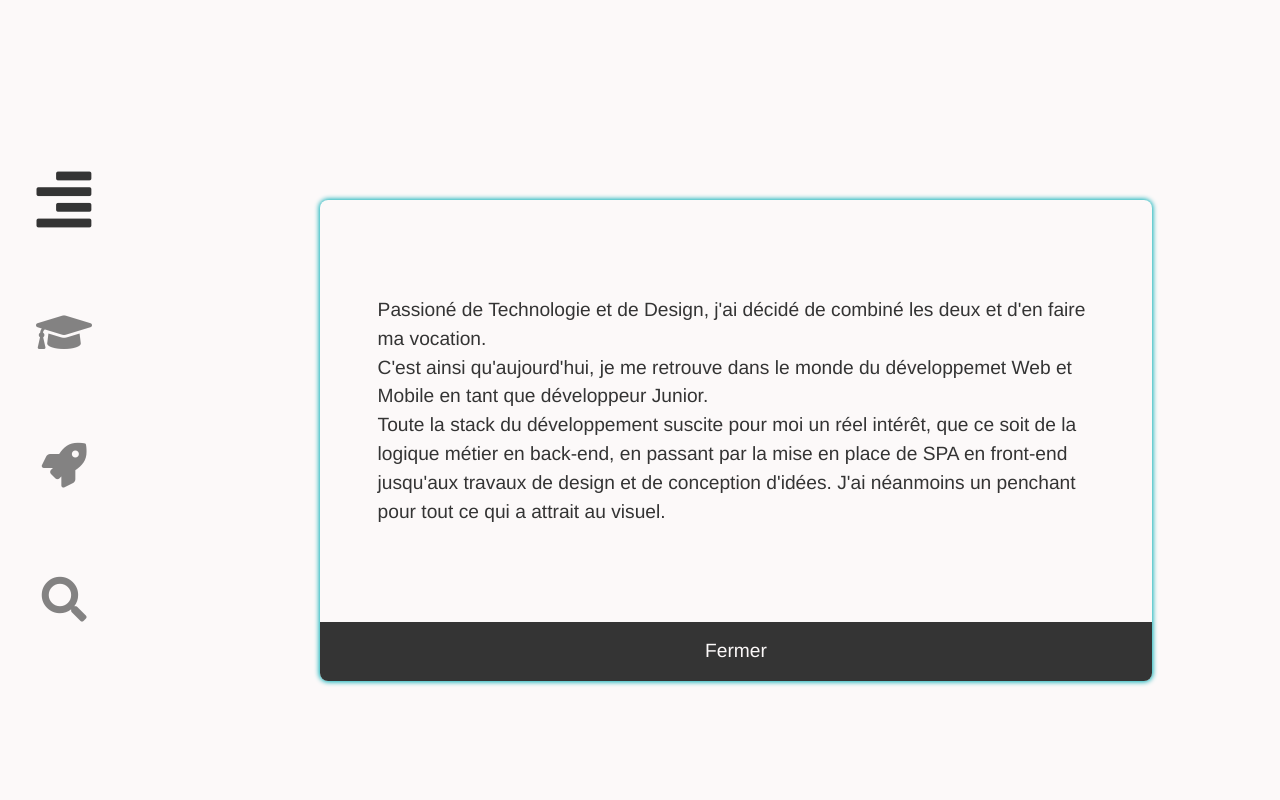
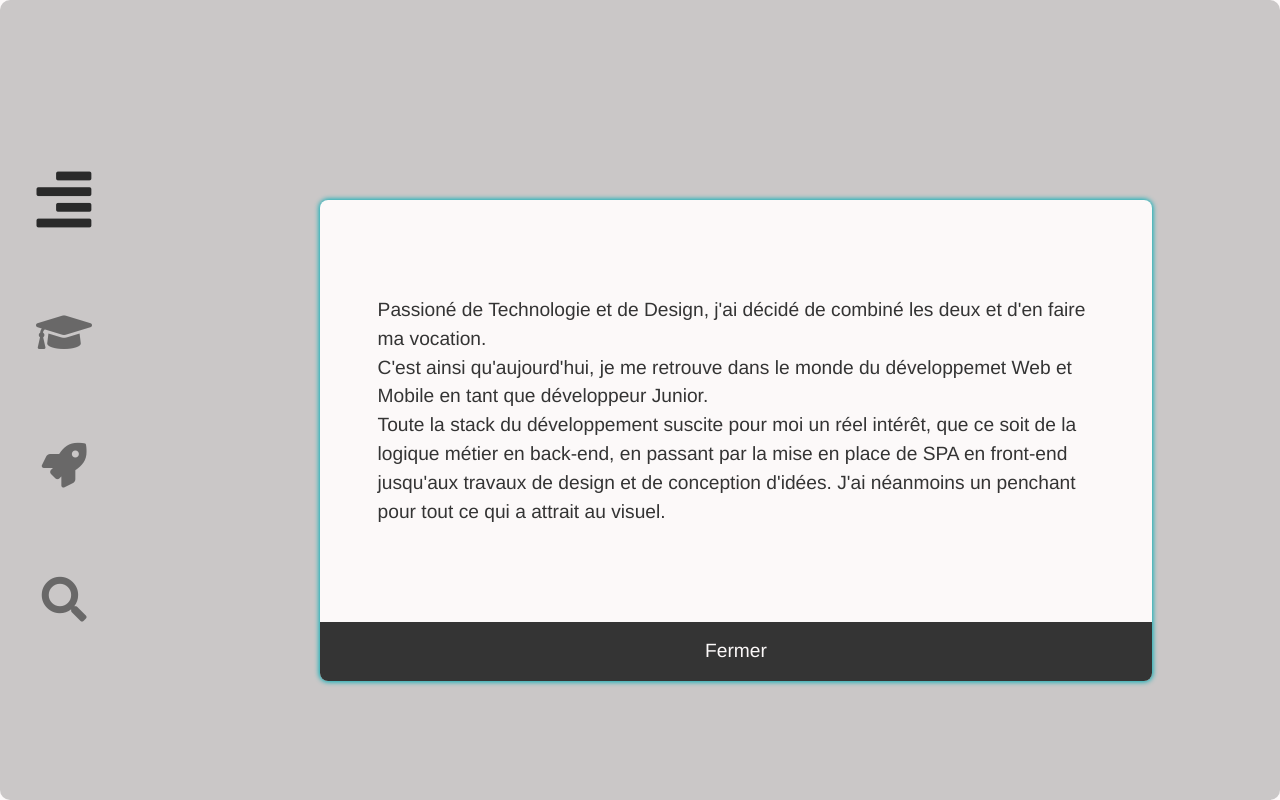
Before and after one commit to Erxhan/Portfolio, a React (Create React App) app: page / in a window 1280 px wide. Both pictures are taken after a click on the button "Plus". Built offline with nearby package versions, Linux system fonts and the light colour scheme.

Commit message:
Style changes

```diff
--- a/src/components/pages/Page1.css
+++ b/src/components/pages/Page1.css
@@ -50,7 +50,7 @@
   position: absolute;
   box-shadow: 0px 0px 5px 1px #00ADB5;
   background: #FCF9F9;
-  z-index: 2;
+  z-index: 3;
   top: 25vh;
   left: 25vw;
   max-width: 65vw;
@@ -59,6 +59,18 @@
   line-height: 1.5em;
   font-size: 1.2em;
   animation: .4s ease-in-out popUpModal;
+}
+
+.calque {
+  position: absolute;
+  top: 0;
+  left: 0;
+  border-radius: 10px;
+  background-color: rgba(0, 0, 0, 0.2);
+  width: 100vw;
+  height: 100vh;
+  z-index: 2;
+  animation: .5s ease-in-out popUpModal;
 }
 
 @keyframes popUpModal {
--- a/src/components/pages/Page1.js
+++ b/src/components/pages/Page1.js
@@ -11,7 +11,8 @@ class Page1 extends React.Component {
   showText= () => {
     this.setState({
       textShow: true
-    })
+    });
+
   }
   render() {
     return (
@@ -20,7 +21,9 @@ class Page1 extends React.Component {
         <h2>Web Application Developer</h2>
         <h3>Front End, Back End, UI & UX</h3>
         { this.state.textShow
-          ? <div id="texte">
+          ? <div>
+              <div className="calque"></div>
+              <div id="texte">
                 <div className="texteInside">
                   Passioné de Technologie et de Design, j'ai décidé de combiné les deux et d'en faire ma vocation.
                   <br />
@@ -33,7 +36,9 @@ class Page1 extends React.Component {
                 </div>
                 <div className="exitModal" onClick={() => this.setState({textShow: false})}>Fermer</div>
               </div>
-          : <button id="more" onClick={this.showText}>Plus</button> }
+            </div>
+          : <button id="more" onClick={this.showText}>Plus</button>
+        }
       </div>
     );
   };
```
Lines whose indentation alone changed are shown as unchanged.
